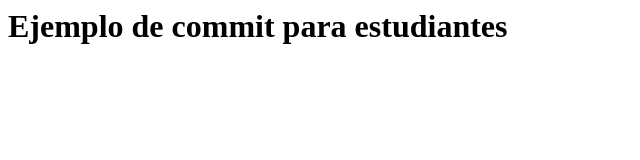
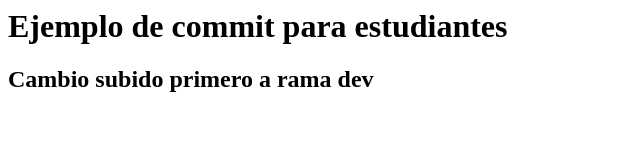
Before and after one commit to maholyv/prueba, a plain HTML site: page index.html in a window 1280 px wide. Shown: the whole page, without its empty margins (0-640 px from the left). Drawn offline with Linux system fonts and the light colour scheme.

Commit message:
se agrega segundo encabezado

```diff
--- a/index.html
+++ b/index.html
@@ -1,3 +1,4 @@
 <html>
     <h1>Ejemplo de commit para estudiantes<h1>
+        <h2>Cambio subido primero a rama dev</h2>
 </html>
```
